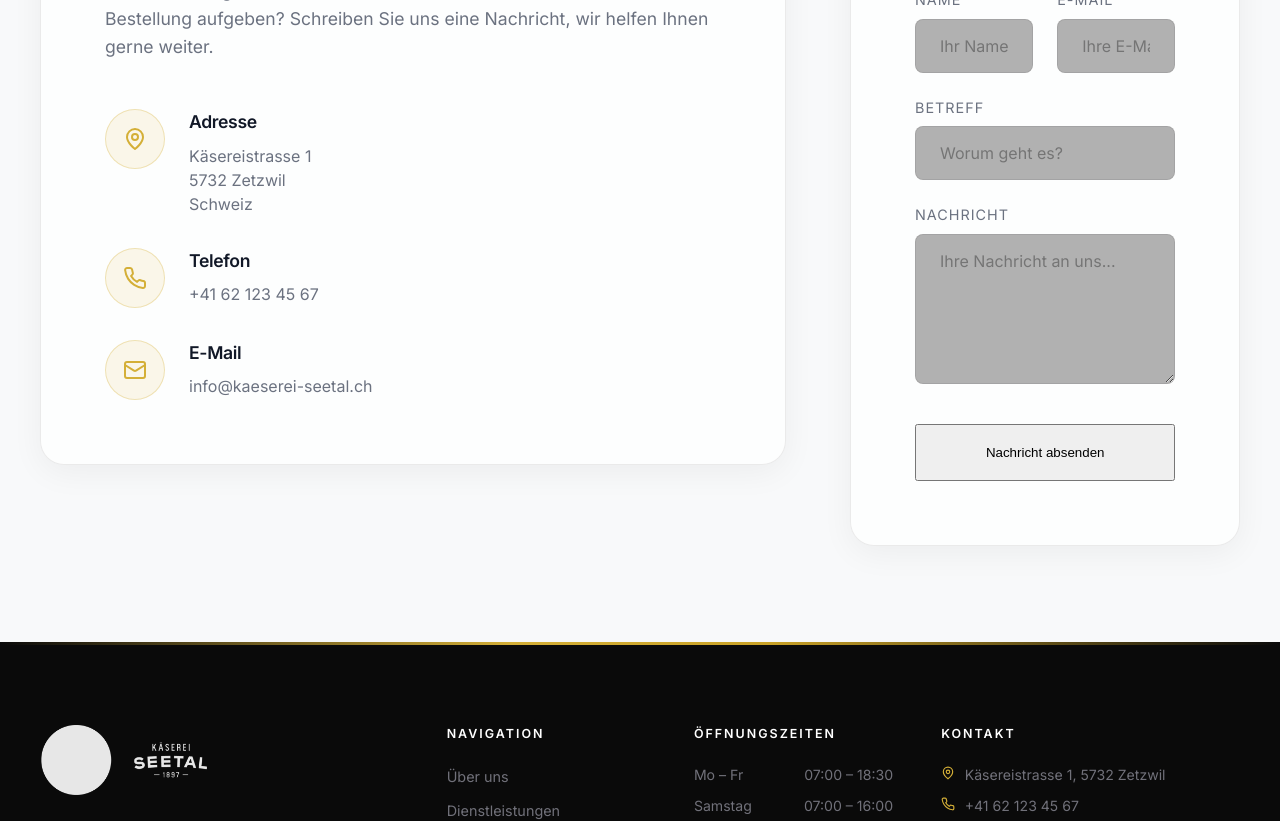
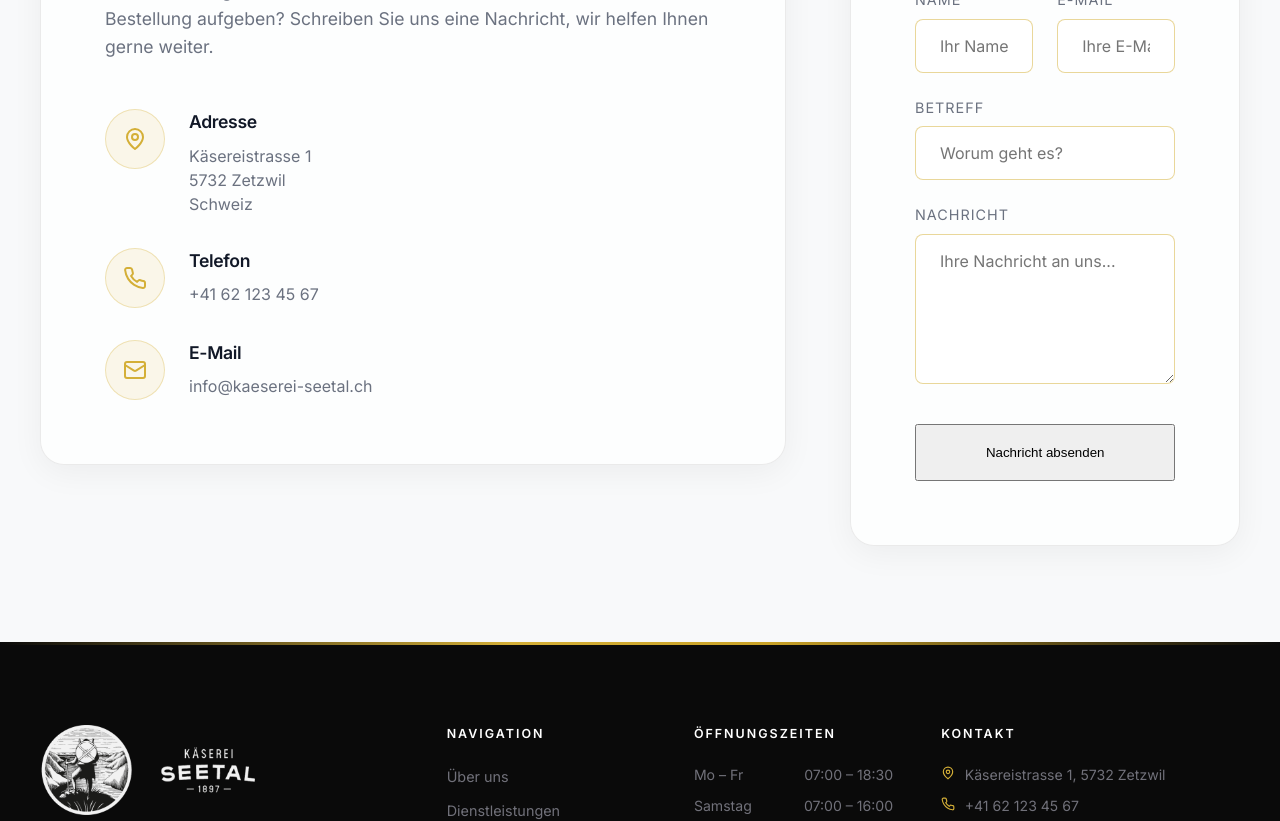
Before and after one commit to GYGMOR/kaeserei-seetal, a React (Vite) app: page /#/contact in a window 1280 px wide. Shown: the part 700-1521 px from the top of the page. Built offline with nearby package versions, Linux system fonts and the light colour scheme.

Commit message:
Fix: white contact inputs with gold border, smaller desktop logo, footer logo filter removed

```diff
--- a/src/components/layout/Footer.css
+++ b/src/components/layout/Footer.css
@@ -20,11 +20,10 @@
 
 /* ── BRAND ──────────────────────────────────────── */
 .footer-logo {
-  height: 70px;
+  height: 90px;
   width: auto;
   margin-bottom: 1.2rem;
-  filter: brightness(0) invert(1);
-  opacity: 0.9;
+  opacity: 0.95;
 }
 
 .footer-tagline {
--- a/src/components/layout/Header.css
+++ b/src/components/layout/Header.css
@@ -39,7 +39,7 @@
 }
 
 .header-logo {
-  height: 160px;
+  height: 140px;
   width: auto;
   position: relative;
   top: 0;
@@ -53,7 +53,7 @@
 
 /* Slightly smaller logo when scrolled */
 .site-header.scrolled .header-logo {
-  height: 130px;
+  height: 115px;
 }
 
 /* ── DESKTOP NAV ─────────────────────────────────────── */
--- a/src/components/sections/Contact.css
+++ b/src/components/sections/Contact.css
@@ -117,20 +117,21 @@
 .contact-form textarea {
   width: 100%;
   padding: 1rem 1.5rem;
-  background: rgba(0, 0, 0, 0.3);
-  border: 1px solid var(--glass-border);
+  background: #ffffff;
+  border: 1.5px solid rgba(212, 175, 55, 0.5);
   border-radius: var(--border-radius-sm);
   color: var(--text-main);
   font-family: inherit;
   font-size: 1rem;
   transition: all 0.3s;
+  outline: none;
 }
 
 .contact-form input:focus,
 .contact-form textarea:focus {
-  outline: none;
-  border-color: var(--accent-gold);
-  background: rgba(0, 0, 0, 0.5);
+  border-color: #d4af37;
+  box-shadow: 0 0 0 3px rgba(212, 175, 55, 0.15);
+  background: #fffef8;
 }
 
 .contact-form textarea {
```
